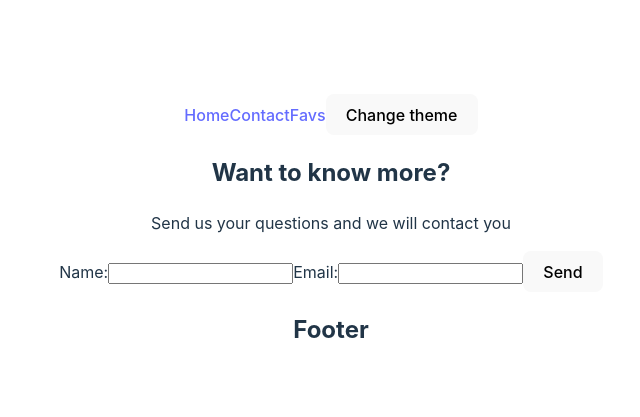
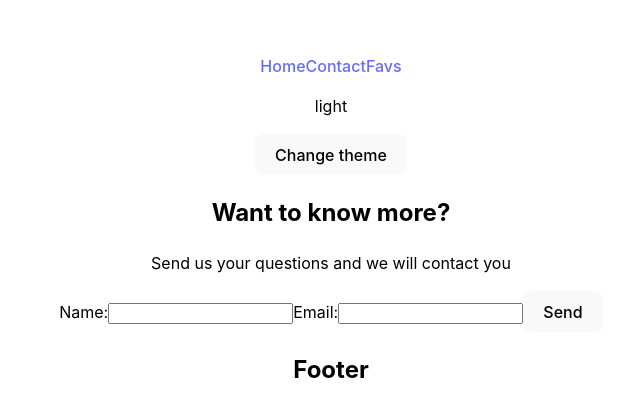
Before and after one commit to varistizabal30/Examen-frontend-final, a React (Vite) app: page /contact in a window 1280 px wide. Shown: the part 169-586 px from the top of the page, without its empty margins (309-949 px from the left). Built offline with nearby package versions, Linux system fonts and the light colour scheme; no server answers.

Commit message:
Add change theme

```diff
--- a/src/App.css
+++ b/src/App.css
@@ -4,7 +4,3 @@
   padding: 2rem;
   text-align: center;
 }
-.dark{
-  background-color: black;
-  color: white;
-}
--- a/src/App.jsx
+++ b/src/App.jsx
@@ -6,14 +6,16 @@ import Contact from "./Routes/Contact";
 import Favs from "./Routes/Favs";
 import Navbar from "./Components/Navbar";
 import Footer from "./Components/Footer";
-import { AppProvider } from "./Context/AppContext";
-import { useState } from "react";
+import { AppContext } from "./Context/AppContext";
+import { useContext } from "react";
+import style from './Styles/app.module.css'
+
+
 
 function App() {
-  const [theme, setTheme] = useState("ligth");
+  const { theme } = useContext(AppContext);
   return (
-    <>
-      <AppProvider theme ={theme}>
+    <div className={theme === "dark" ? style.dark : style.ligth}>
         <Navbar />
           <Routes>
             <Route path="/" element={<Home />} />
@@ -23,8 +25,7 @@ function App() {
             <Route path="*" element={<div>Not found</div>} />
           </Routes>
         <Footer />
-      </AppProvider>
-    </>
+    </div>
   );
 }
 
--- a/src/Components/Navbar.jsx
+++ b/src/Components/Navbar.jsx
@@ -1,27 +1,22 @@
-import React, { useState } from 'react'
-import { Link } from 'react-router-dom'
-// import { AppContext } from '../Context/AppContext';
+import React, { useContext } from "react";
+import { Link } from 'react-router-dom';
+import style from '../Styles/app.module.css'
+import { AppContext } from '../Context/AppContext';
 
 //Este componente debera ser estilado como "dark" o "light" dependiendo del theme del Context
 
 const Navbar = () => {
-  // const [themeState, setThemeState] = useState(theme);
-  // const { dentists, theme } = useContext(AppContext);
-
-
-  function handleOnClick(){
-
-
-  }
+  const { theme, toggleTheme } = useContext(AppContext);
 
   return (
-    <>
+    <div className={theme === "dark" ? style.dark : style.ligth}>
       <Link to="./">Home</Link>
       <Link to="./contact">Contact</Link>
       <Link to="./favs">Favs</Link>
+      <p>{theme}</p>
       {/* Deberan implementar ademas la logica para cambiar de Theme con el button */}
-      <button>Change theme</button>
-    </>
+      <button onClick={toggleTheme}>Change theme</button>
+    </div>
   )
 }
 
--- a/src/Context/AppContext.jsx
+++ b/src/Context/AppContext.jsx
@@ -2,10 +2,10 @@ import { createContext, useState, useEffect } from "react";
 
 export const AppContext = createContext();
 
-export const AppProvider = ({ children, theme }) => {
+export const AppProvider = ({ children }) => {
   const [data, setData] = useState({
     dentists: null,
-    theme: theme || "light"
+    theme: "light"
   });
 
 
@@ -13,7 +13,7 @@ export const AppProvider = ({ children, theme }) => {
     try {
         const response = await fetch("https://jsonplaceholder.typicode.com/users");
         const dentists = await response.json();
-        setData((prevData) => ({...prevData, dentists, theme: theme || "ligth"}));
+        setData((prevData) => ({...prevData, dentists, theme: "ligth"}));
     } catch (error) {
         console.log(error)
     }
@@ -32,7 +32,7 @@ function toggleTheme(){
   const value = {
     dentists: data.dentists,
     theme: data.theme,
-    // toggleTheme
+    toggleTheme
   };
 
   return <AppContext.Provider value={value}>{children}</AppContext.Provider>;
--- a/src/Routes/Contact.jsx
+++ b/src/Routes/Contact.jsx
@@ -1,15 +1,19 @@
-import React from 'react'
-import Form from '../Components/Form'
+import React, { useContext } from "react";
+import Form from '../Components/Form';
+import style from '../Styles/app.module.css';
+import { AppContext } from "../Context/AppContext";
+
 
 //Este componente debera ser estilado como "dark" o "light" dependiendo del theme del Context
 
 const Contact = () => {
+  const { theme, toggleTheme } = useContext(AppContext);
   return (
-    <>
+    <div className={theme === "dark" ? style.dark : style.ligth}>
       <h2>Want to know more?</h2>
       <p>Send us your questions and we will contact you</p>
       <Form/>
-    </>
+    </div>
   )
 }
 
--- a/src/Routes/Favs.jsx
+++ b/src/Routes/Favs.jsx
@@ -19,7 +19,7 @@ const Favs = () => {
     <>
       <h1>Dentists Favs</h1>
       <div className={style.container}>
-        {localData.length ? (
+        {localData && localData.length ? (
           localData.map((d) => (
             <div key={d.id} className={style.cardContainer}>
             <button onClick={() => handleDelete(d.id)} className={style.delete}><FaTrashAlt/></button>
--- a/src/Routes/Home.jsx
+++ b/src/Routes/Home.jsx
@@ -6,12 +6,12 @@ import style from '../Styles/home.module.css'
 //Este componente debera ser estilado como "dark" o "light" dependiendo del theme del Context
 
 const Home = () => {
-  const { dentists, theme } = useContext(AppContext);
+  const { dentists, theme, toggleTheme } = useContext(AppContext);
   console.log(dentists);
   return (
     <main>
       <div className={style.container}>
-        {dentists.length ? (
+        {dentists && dentists.length ? (
           dentists.map((d) => (
             <Card
               key={d.id}
--- /dev/null
+++ b/src/Styles/app.module.css
@@ -0,0 +1,8 @@
+.dark{
+  background-color: black;
+  color: white;
+}
+.ligth{
+  background-color: white;
+  color: black;
+}
```
Also changed, not shown: src/main.jsx (+6 -1 lines).
